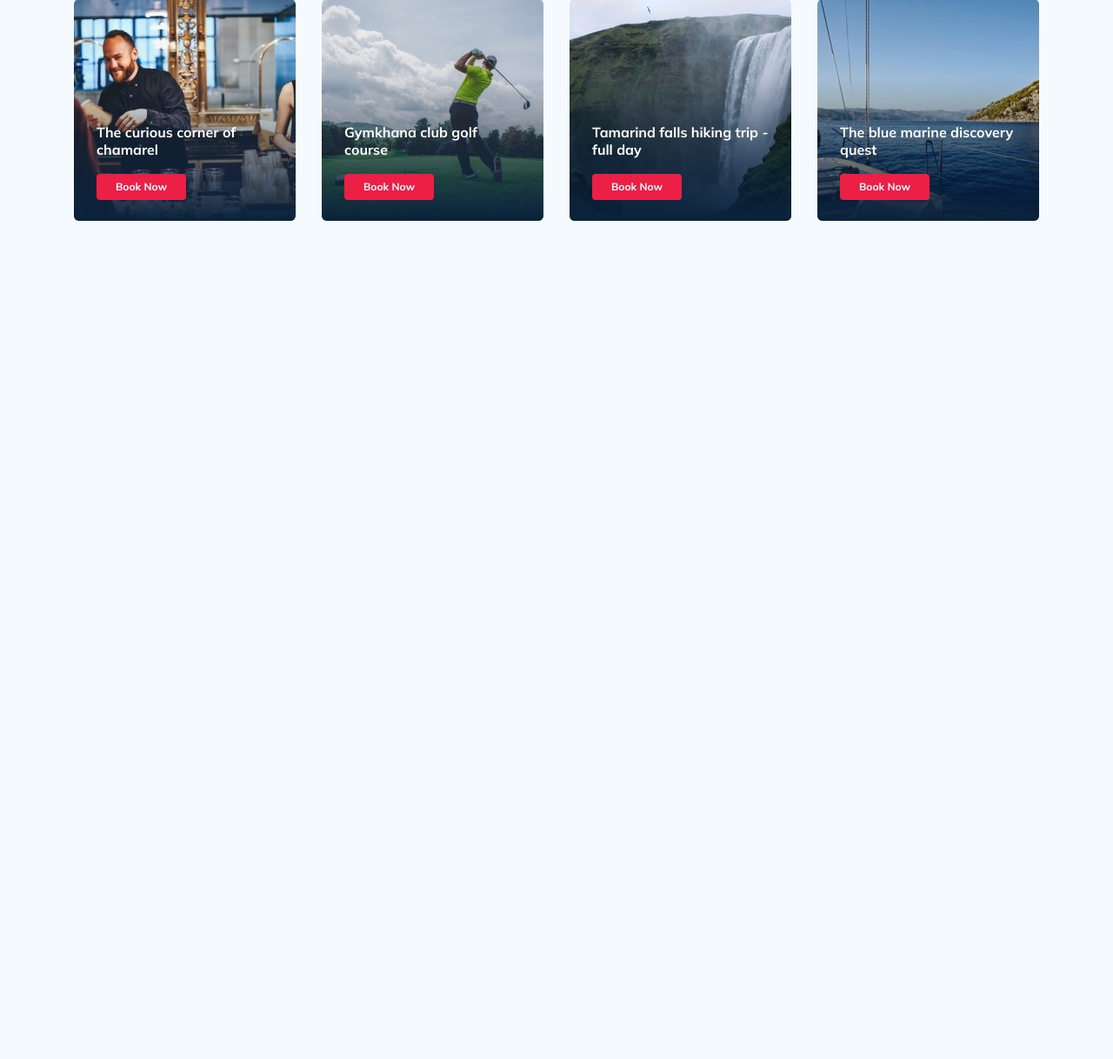
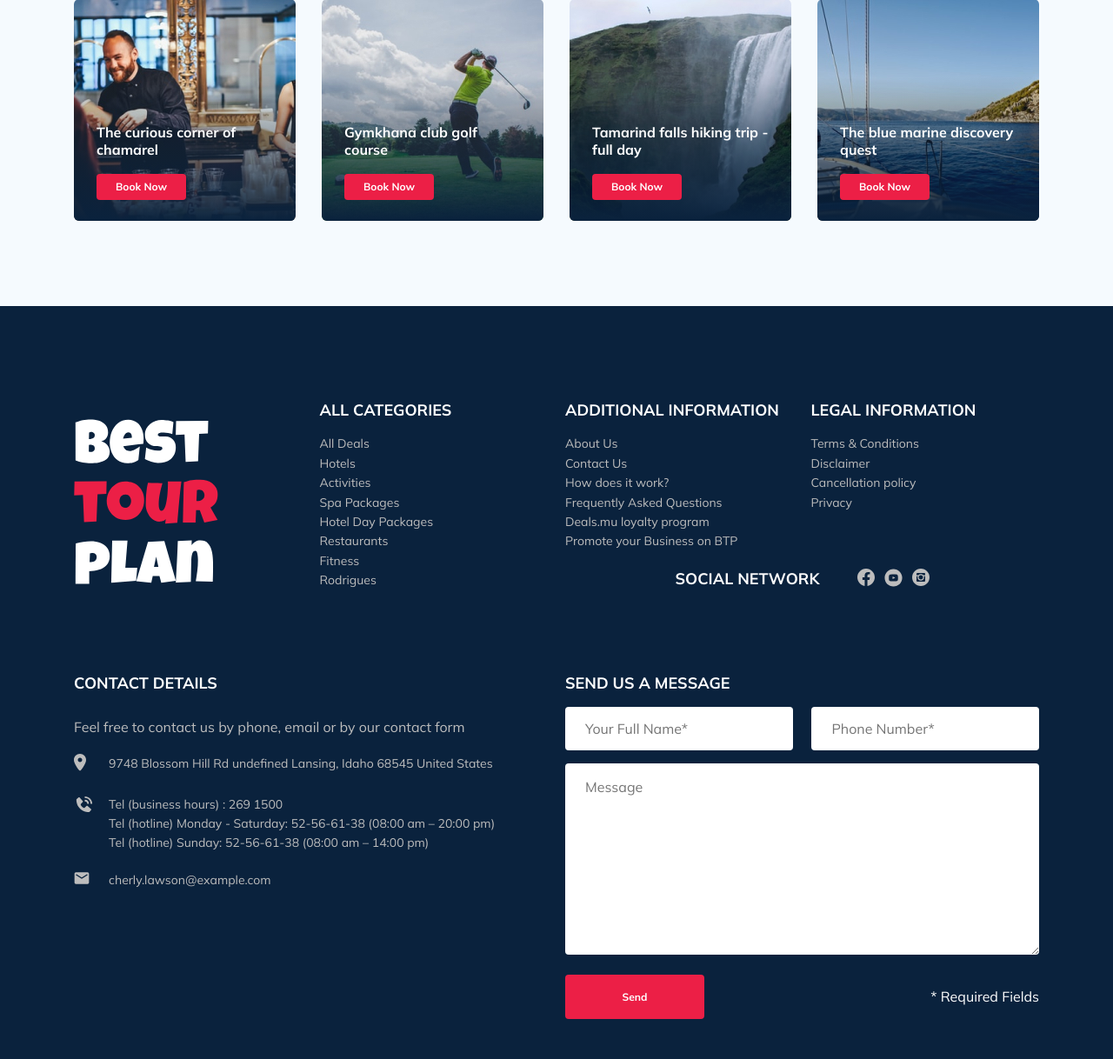
Before and after one commit to VladimirGra4evvv/tour-plan, a PHP site: page / in a window 1280 px wide. Shown: the part 1966-3184 px from the top of the page at 87% size. Before the commit the page ends 2220 px from the top, so only its background shows below. Run offline with PHP 8.4, Linux system fonts and the light colour scheme.

Commit message:
create: added footer section

```diff
--- a/css/style.css
+++ b/css/style.css
@@ -1130,6 +1130,191 @@ template {
   cursor: pointer;
 }
 
+.footer {
+  background-color: #0a223d;
+  color: #ffffff;
+  padding-top: 108px;
+  padding-bottom: 46px;
+}
+
+.footer-wrapper {
+  display: -ms-grid;
+  display: grid;
+  -ms-grid-columns: (minmax(min-content, 1fr))[4];
+      grid-template-columns: repeat(4, minmax(-webkit-min-content, 1fr));
+      grid-template-columns: repeat(4, minmax(min-content, 1fr));
+  grid-gap: 20px;
+  grid-auto-rows: minmax(40px, -webkit-min-content);
+  grid-auto-rows: minmax(40px, min-content);
+  -webkit-box-align: start;
+      -ms-flex-align: start;
+          align-items: start;
+}
+
+.footer__logo {
+  width: 166px;
+  -ms-grid-row: 1;
+  -ms-grid-row-span: 2;
+  grid-row: 1 / 3;
+  -ms-flex-item-align: center;
+      -ms-grid-row-align: center;
+      align-self: center;
+}
+
+.footer__categories {
+  -ms-grid-row: 1;
+  -ms-grid-row-span: 3;
+  grid-row: 1 / 4;
+}
+
+.footer__social-links {
+  display: -webkit-box;
+  display: -ms-flexbox;
+  display: flex;
+  -webkit-box-align: center;
+      -ms-flex-align: center;
+          align-items: center;
+  min-width: 83px;
+  -webkit-box-pack: justify;
+      -ms-flex-pack: justify;
+          justify-content: space-between;
+}
+
+.footer__social-network {
+  display: -webkit-box;
+  display: -ms-flexbox;
+  display: flex;
+  -ms-flex-line-pack: start;
+      align-content: start;
+  -webkit-box-pack: center;
+      -ms-flex-pack: center;
+          justify-content: center;
+  -ms-grid-row: 2;
+  -ms-grid-row-span: 2;
+  grid-row: 2 / 4;
+  grid-column: span 2;
+}
+
+.footer__contact-details {
+  grid-column: span 2;
+}
+
+.footer__contact-form {
+  grid-column: span 2;
+}
+
+.footer__form {
+  display: -webkit-box;
+  display: -ms-flexbox;
+  display: flex;
+  -webkit-box-align: center;
+      -ms-flex-align: center;
+          align-items: center;
+  -webkit-box-pack: justify;
+      -ms-flex-pack: justify;
+          justify-content: space-between;
+  -ms-flex-wrap: wrap;
+      flex-wrap: wrap;
+}
+
+.footer__ul {
+  padding: 0;
+  margin: 0;
+  list-style: none;
+}
+
+.footer__title {
+  font-style: normal;
+  font-weight: bold;
+  font-size: 18px;
+  line-height: 23px;
+  margin: 0 0 16px 0;
+  text-transform: uppercase;
+}
+
+.footer__title--inline {
+  margin: 0 43px 0 0;
+}
+
+.footer__title--mb-3 {
+  margin-bottom: 30px;
+}
+
+.footer__item {
+  display: -webkit-box;
+  display: -ms-flexbox;
+  display: flex;
+  -webkit-box-align: start;
+      -ms-flex-align: start;
+          align-items: flex-start;
+  font-style: normal;
+  font-weight: normal;
+  font-size: 14px;
+  line-height: 160%;
+  color: #BDBDBD;
+}
+
+.footer__item--mb-2 {
+  margin-bottom: 20px;
+}
+
+.footer__icon-wrapper {
+  min-width: 40px;
+}
+
+.footer__text {
+  color: #BDBDBD;
+  margin-bottom: 22px;
+}
+
+.footer__link {
+  text-decoration: none;
+  color: inherit;
+}
+
+.footer__input {
+  background-color: #fff;
+  border-radius: 4px;
+  border: none;
+  padding: 0 23px;
+  height: 50px;
+  margin-bottom: 15px;
+  -ms-flex-preferred-size: 48%;
+      flex-basis: 48%;
+}
+
+.footer__message {
+  background-color: #fff;
+  border-radius: 4px;
+  padding: 18px 23px;
+  border: none;
+  -ms-flex-preferred-size: 100%;
+      flex-basis: 100%;
+  margin-bottom: 23px;
+}
+
+.footer__button {
+  min-width: 160px;
+  min-height: 50px;
+  padding: 18px;
+  font-style: normal;
+  font-weight: bold;
+  font-size: 12px;
+  line-height: 15px;
+  color: #ffffff;
+  background-color: #ec1f46;
+  border: none;
+  border-radius: 4px;
+}
+
+.footer__button__info {
+  font-style: normal;
+  font-weight: bold;
+  font-size: 12px;
+  line-height: 15px;
+  color: #BDBDBD;
+}
+
 @media (max-width: 1200px) {
   .container {
     max-width: 960px;
--- a/index.html
+++ b/index.html
@@ -393,6 +393,121 @@
         <!-- /.container -->
     </section>
      <!-- /.activities -->
+    <footer class="footer">
+        <div class="container">
+            <div class="footer-wrapper">
+                <img src="img/vertical-logo.svg" alt="Logo: Best Tour Plan" class="logo footer__logo">
+                <div class="footer__list footer__categories">
+                    <h3 class="footer__title">ALL CATEGORIES</h3>
+                    <ul class="footer__ul">
+                        <li class="footer__item"><a href="#" class="footer__link">All Deals</a></li>
+                        <li class="footer__item"><a href="#" class="footer__link">Hotels</a></li>
+                        <li class="footer__item"><a href="#" class="footer__link">Activities</a></li>
+                        <li class="footer__item"><a href="#" class="footer__link">Spa Packages</a></li>
+                        <li class="footer__item"><a href="#" class="footer__link">Hotel Day Packages</a></li>
+                        <li class="footer__item"><a href="#" class="footer__link">Restaurants</a></li>
+                        <li class="footer__item"><a href="#" class="footer__link">Fitness</a></li>
+                        <li class="footer__item"><a href="#" class="footer__link">Rodrigues</a></li>
+                    </ul>
+                </div>
+                <!-- /.footer__list -->
+                <div class="footer__list footer_additional">
+                    <h3 class="footer__title">ADDITIONAL INFORMATION</h3>
+                    <ul class="footer__ul">
+                        <li class="footer__item"><a href="#" class="footer__link">About Us</a></li>
+                        <li class="footer__item"><a href="#" class="footer__link">Contact Us</a></li>
+                        <li class="footer__item"><a href="#" class="footer__link">How does it work?</a></li>
+                        <li class="footer__item"><a href="#" class="footer__link">Frequently Asked Questions</a></li>
+                        <li class="footer__item"><a href="#" class="footer__link">Deals.mu loyalty program</a></li>
+                        <li class="footer__item"><a href="#" class="footer__link">Promote your Business on BTP</a></li>
+                    </ul>
+                </div>
+                <!-- /.footer__list -->
+                <div class="footer__social-network">
+                    <h3 class="footer__title footer__title--inline">Social Network</h3>
+                    <div class="footer__social-links">
+                        <a href="#" class="footer__link">
+                            <img src="img/fb.svg" alt="icon: facebook">
+                        </a>
+                        <a href="#" class="footer__link">
+                            <img src="img/yt.svg" alt="icon: youtube">
+                        </a>
+                        <a href="#" class="footer__link">
+                            <img src="img/inst.svg" alt="icon: instagram">
+                        </a>
+                    </div>
+                    <!-- /.footer__social-links -->
+                </div>
+                <!-- /.footer__social-network -->
+                <div class="footer__list footer_legal">
+                    <h3 class="footer__title">LEGAL INFORMATION</h3>
+                    <ul class="footer__ul">
+                        <li class="footer__item"><a href="#" class="footer__link">Terms & Conditions</a></li>
+                        <li class="footer__item"><a href="#" class="footer__link">Disclaimer</a></li>
+                        <li class="footer__item"><a href="#" class="footer__link">Cancellation policy</a></li>
+                        <li class="footer__item"><a href="#" class="footer__link">Privacy</a></li>
+                    </ul>
+                </div>
+                <!-- /.footer__list -->
+                <div class="footer__contact-details">
+                    <h3 class="footer__title footer__title--mb-3">Contact Details</h3>
+                    <p class="footer__text">Feel free to contact us by phone, email or by
+                        our contact form</p>
+                    <ul class="footer__ul">
+                        <li class="footer__item footer__item--mb-2">
+                            <div class="footer__icon-wrapper">
+                                <img class="footer__icon" src="img/icon-map.svg" alt="icon: map" class="footer_icon">
+                            </div>
+                            9748 Blossom Hill Rd undefined Lansing, Idaho 68545 United States
+                        </li>
+                        <li class="footer__item footer__item--mb-2">
+                            <div class="footer__icon-wrapper">
+                                <img class="footer__icon" src="img/icon-phone-call.svg" alt="icon: phone call" class="footer_icon">
+                            </div>
+                            Tel (business hours) : 269 1500 <br>
+                            Tel (hotline) Monday - Saturday: 52-56-61-38 (08:00 am – 20:00 pm) <br>
+                            Tel (hotline) Sunday: 52-56-61-38 (08:00 am – 14:00 pm)
+                        </li>
+                        <li class="footer__item footer__item--mb-2">
+                            <div class="footer__icon-wrapper">
+                                <img class="footer__icon" src="img/icon-letter.svg" alt="icon: email" class="footer_icon">
+                            </div>
+                            cherly.lawson@example.com
+                        </li>
+                    </ul>
+                </div>
+                <!-- /.footer__contact-details -->
+                <div class="footer__contact-form">
+                    <h3 class="footer__title">
+                        Send us a message
+                    </h3>
+                    <form action="" class="footer__form">
+                        <input type="text" class="input footer__input" placeholder="Your Full Name*">
+                        <input type="text" class="input footer__input" placeholder="Phone Number*">
+                        <textarea class="footer__message" cols="30" rows="10" placeholder="Message"></textarea>
+                        <button class="button footer__button" type="submit">Send</button>
+                        <span class="footer__info">* Required Fields</span>
+                    </form>
+                </div>
+                <!-- <div class="footer__info">
+                    <ul class="footer_ul">
+                        <li class="footer__item">
+                            Disclaimer
+                        </li>
+                        <li class="footer__item">
+                            Conditions of use
+                        </li>
+                        <li class="footer__item">
+                            Cancellation policy
+                        </li>
+                    </ul>
+                    <img src="img/payment.svg" alt="icon: payment" class="footer_icon">
+                </div> -->
+            </div>
+            <!-- /.footer-wrapper -->
+        </div>
+        <!-- /.container -->
+    </footer>
     <script src="js/swiper-bundle.min.js"></script>
     <script src="js/main.js"></script>
 </body>
--- a/sass/_variables.sass
+++ b/sass/_variables.sass
@@ -1,5 +1,6 @@
 $primary: #ec1f46
 $secondary: #f5fafe
 $text-color: #333333
+$footer-text-color: #BDBDBD
 $dark: #0a223d
 $light: #ffffff
--- /dev/null
+++ b/sass/blocks/_footer.sass
@@ -0,0 +1,106 @@
+.footer
+    background-color: $dark
+    color: $light
+    padding-top: 108px
+    padding-bottom: 46px
+    &-wrapper
+        display: grid
+        grid-template-columns: repeat(4, minmax(min-content, 1fr))
+        grid-gap: 20px
+        grid-auto-rows: minmax(40px, min-content)
+        align-items: start
+    &__logo
+        width: 166px
+        grid-row: 1 / 3
+        align-self: center
+    &__categories
+        grid-row: 1 / 4
+    &__social
+        &-links
+            display: flex
+            align-items: center
+            min-width: 83px
+            justify-content: space-between
+        &-network
+            display: flex
+            align-content: start
+            justify-content: center
+            grid-row: 2 / 4
+            grid-column: span 2
+    &__contact
+        &-details
+            grid-column: span 2
+        &-form
+            grid-column: span 2
+    &__form
+        display: flex
+        align-items: center
+        justify-content: space-between
+        flex-wrap: wrap
+    &__ul
+        padding: 0
+        margin: 0
+        list-style: none
+    &__title
+        font-style: normal
+        font-weight: bold
+        font-size: 18px
+        line-height: 23px
+        margin: 0 0 16px 0
+        text-transform: uppercase
+        &--inline
+            margin: 0 43px 0 0
+        &--mb-3
+            margin-bottom: 30px
+    &__item
+        display: flex
+        align-items: flex-start
+        font-style: normal
+        font-weight: normal
+        font-size: 14px
+        line-height: 160%
+        color: $footer-text-color
+        &--mb-2
+            margin-bottom: 20px
+    &__icon
+        &-wrapper
+            min-width: 40px
+    &__text
+        color: $footer-text-color
+        margin-bottom: 22px
+    &__link
+        text-decoration: none
+        color: inherit
+    &__input
+        background-color: #fff
+        border-radius: 4px
+        border: none
+        padding: 0 23px
+        height: 50px
+        margin-bottom: 15px
+        flex-basis: 48%
+    &__message
+        background-color: #fff
+        border-radius: 4px
+        padding: 18px 23px
+        border: none
+        flex-basis: 100%
+        margin-bottom: 23px
+    &__button
+        min-width: 160px
+        min-height: 50px
+        padding: 18px
+        font-style: normal
+        font-weight: bold
+        font-size: 12px
+        line-height: 15px
+        color: $light
+        background-color: $primary
+        border: none
+        border-radius: 4px
+        &__info
+            font-style: normal
+            font-weight: bold
+            font-size: 12px
+            line-height: 15px
+            color: $footer-text-color
--- a/sass/style.sass
+++ b/sass/style.sass
@@ -16,5 +16,7 @@
 @import 'blocks/reviews'
 // Стили для развлечений
 @import 'blocks/activities'
+// Стили для подвала
+@import 'blocks/footer'
 // Стили для адаптива
 @import 'media'
```
Also changed, not shown: img/fb.svg (added), img/icon-letter.svg (added), img/icon-map.svg (added), img/icon-phone-call.svg (added), img/inst.svg (added), img/payment.svg (added), img/vertical-logo.svg (added), img/yt.svg (added), 1 other file.
